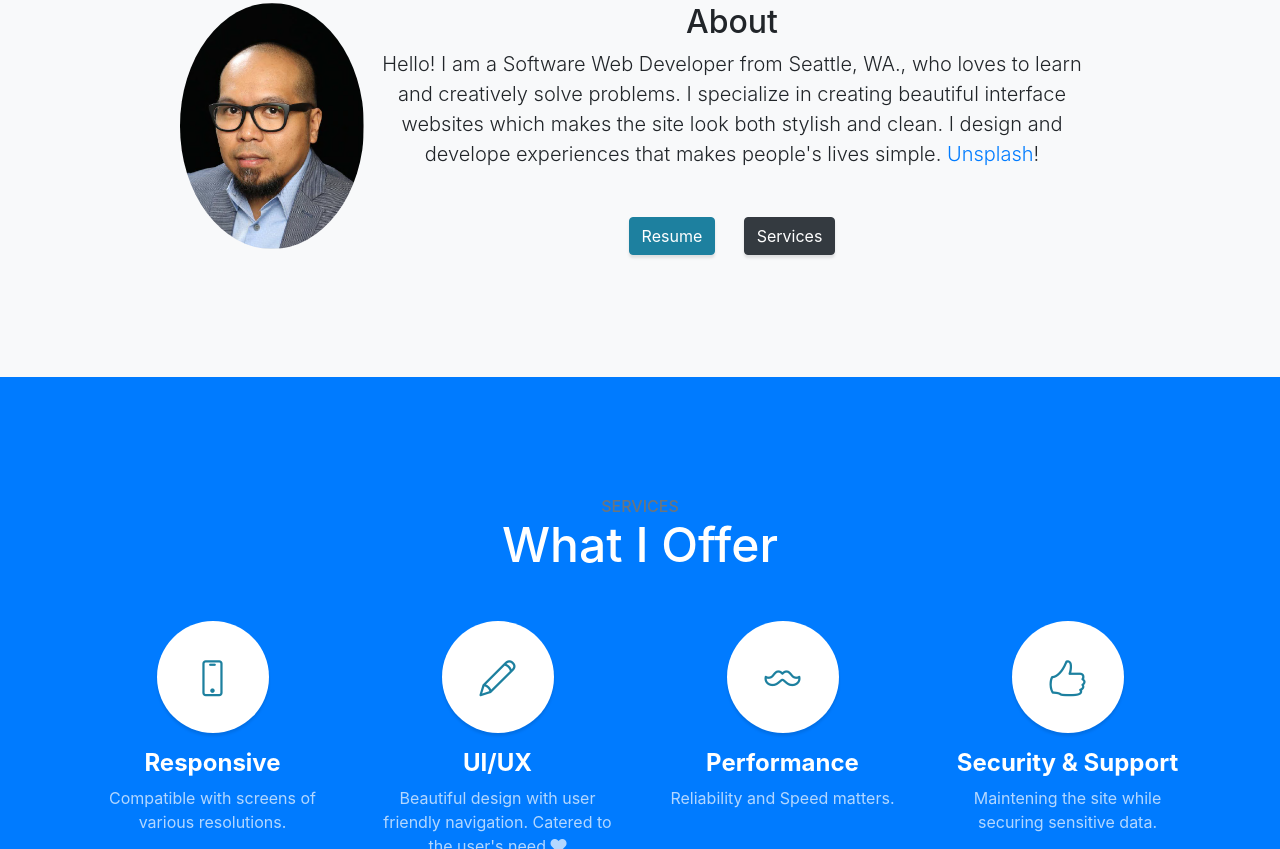
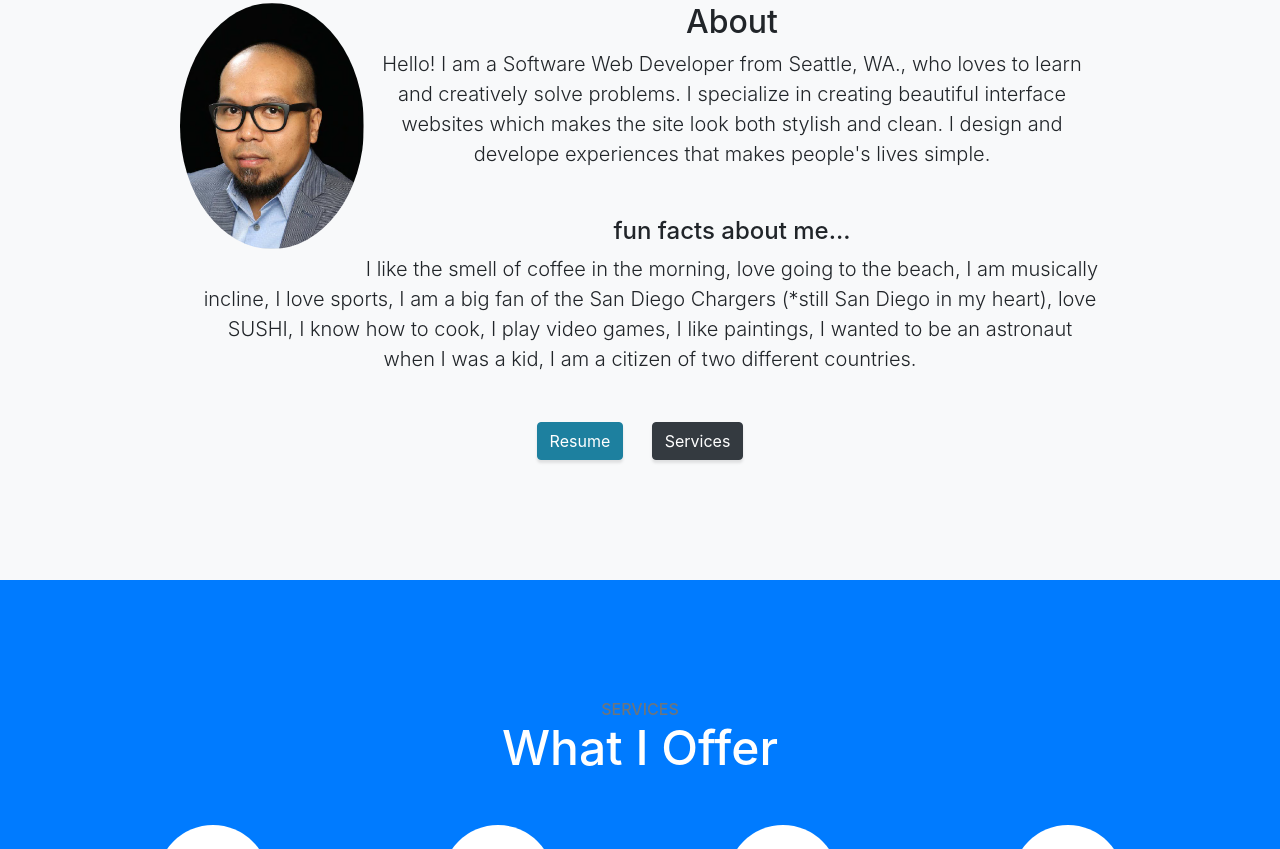
Before and after one commit to Ethanlloyd21/lloydmarcelino, a website with bundled scripts: page index.html in a window 1280 px wide. Shown: the part 917-1766 px from the top of the page. Built offline with nearby package versions, Linux system fonts and the light colour scheme; files whose address does not match are found by name.

Commit message:
Add files via upload

```diff
--- a/index.html
+++ b/index.html
@@ -77,7 +77,12 @@
             and creatively
             solve problems. I specialize in creating beautiful interface websites which makes the site look both stylish
             and clean. I design and develope experiences that makes people's lives simple.
-            <a href="https://unsplash.com/">Unsplash</a>!
+          </p>
+          <h4>fun facts about me...</h4>
+          <p class="lead mb-5" id="aboutDiv">
+            I like the smell of coffee in the morning, love going to the beach, I am musically incline, I love sports, I am a big fan of the San Diego Chargers (*still San Diego in my heart),
+            love SUSHI, I know how to cook, I play video games, I like paintings, I wanted to be an astronaut when I was a kid, I am a citizen of two
+            different countries.
           </p>
           <a href="https://ethanlloyd21.github.io/resume/" target="_blank"
             class="btn btn-xl btn-primary mr-4">Resume</a>
```
